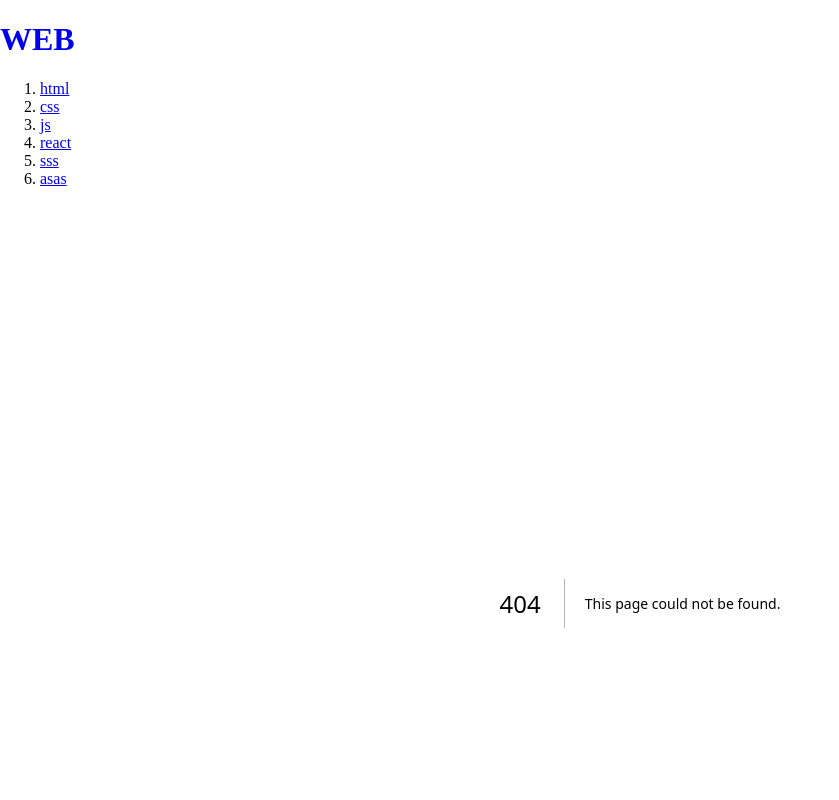
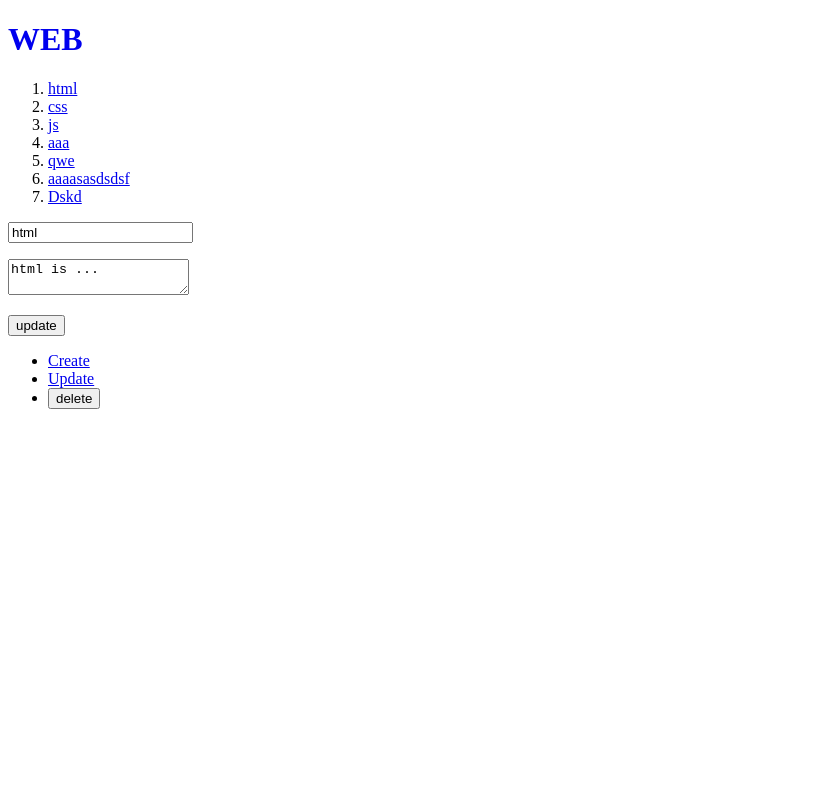
Before and after one commit to summmermin/nextjs, a Next.js app: page /update/1 in a window 1280 px wide. Before the commit this address had no page. Shown: the top 800 px of the page, without its empty margins (0-839 px from the left). Built offline with nearby package versions, Linux system fonts and the light colour scheme; data requests are answered from the project's data file.

Commit message:
[ADD] 글 수정 기능

```diff
--- a/db.json
+++ b/db.json
@@ -23,19 +23,24 @@
       "body": "js"
     },
     {
-      "id": "0b3b",
-      "title": "react",
-      "body": "react..."
+      "id": "8c49",
+      "title": "aaa",
+      "body": "aaa"
     },
     {
-      "id": "4c2d",
-      "title": "sss",
-      "body": "sss"
+      "id": "86a8",
+      "title": "qwe",
+      "body": "rew"
     },
     {
-      "id": "50f6",
-      "title": "asas",
-      "body": "asasas"
+      "id": "a8dc",
+      "title": "aaaasasdsdsf",
+      "body": "aaa"
+    },
+    {
+      "id": "aa70",
+      "title": "Dskd",
+      "body": "aaasdsd"
     }
   ]
 }
--- a/src/app/read/[id]/page.tsx
+++ b/src/app/read/[id]/page.tsx
@@ -1,5 +1,5 @@
 export default async function Read(props: any) {
-    const resp = await fetch(`http://localhost:9999/topics/${props.params.id}`)
+    const resp = await fetch(`http://localhost:9999/topics/${props.params.id}`, {cache: 'no-store'})
     const topic = await resp.json()
     return (
         <>
--- /dev/null
+++ b/src/app/update/[id]/page.tsx
@@ -0,0 +1,54 @@
+"use client"
+
+import {useParams, useRouter} from 'next/navigation';
+import {useEffect, useState} from 'react';
+
+export default function Update() {
+    const [title, setTitle] = useState('')
+    const [body, setBody] = useState('')
+    const router = useRouter()
+    const params = useParams()
+    const id = params.id
+    useEffect(() => {
+        fetch('http://localhost:9999/topics/' + id)
+            .then(resp => resp.json())
+            .then(
+                result => {
+                    setTitle(result.title)
+                    setBody(result.body)
+                }
+            )
+    }, [])
+    return (
+        <>
+            <form onSubmit={(e: any) => {
+                e.preventDefault()
+                const title = e.target.title.value
+                const body = e.target.body.value
+                const options = {
+                    method: 'PATCH', //수정
+                    header: {
+                        'Content-Type': 'application/app'
+                    },
+                    body: JSON.stringify({title, body})
+                }
+                fetch('http://localhost:9999/topics/' + id, options)
+                    .then(resp => resp.json())
+                    .then(result => {
+                        console.log(result, '<====result')
+                        const lastId = result.id
+                        router.push(`/read/${lastId}`)
+                        router.refresh()
+                    })
+            }
+            }>
+                <p><input type="text" name="title" placeholder="title" value={title}
+                          onChange={e => setTitle(e.target.value)}/>
+                </p>
+                <p><textarea name="body" placeholder="body" value={body}
+                             onChange={e => setBody(e.target.value)}></textarea></p>
+                <p><input type="submit" value="update"/></p>
+            </form>
+        </>
+    );
+}
```
